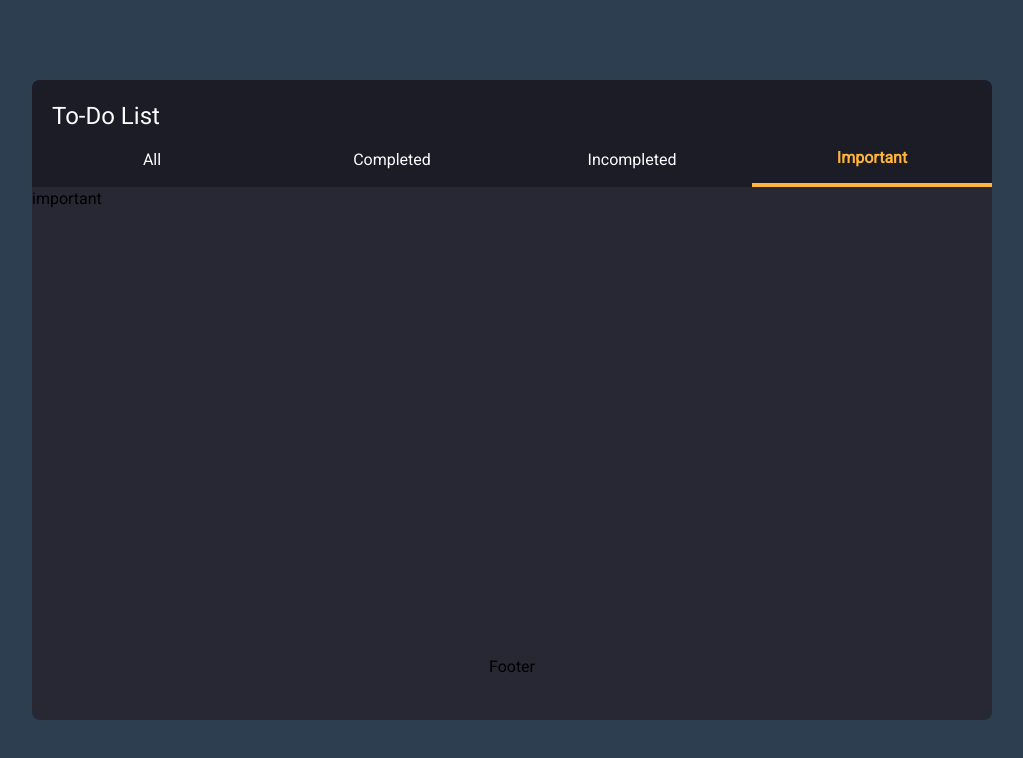
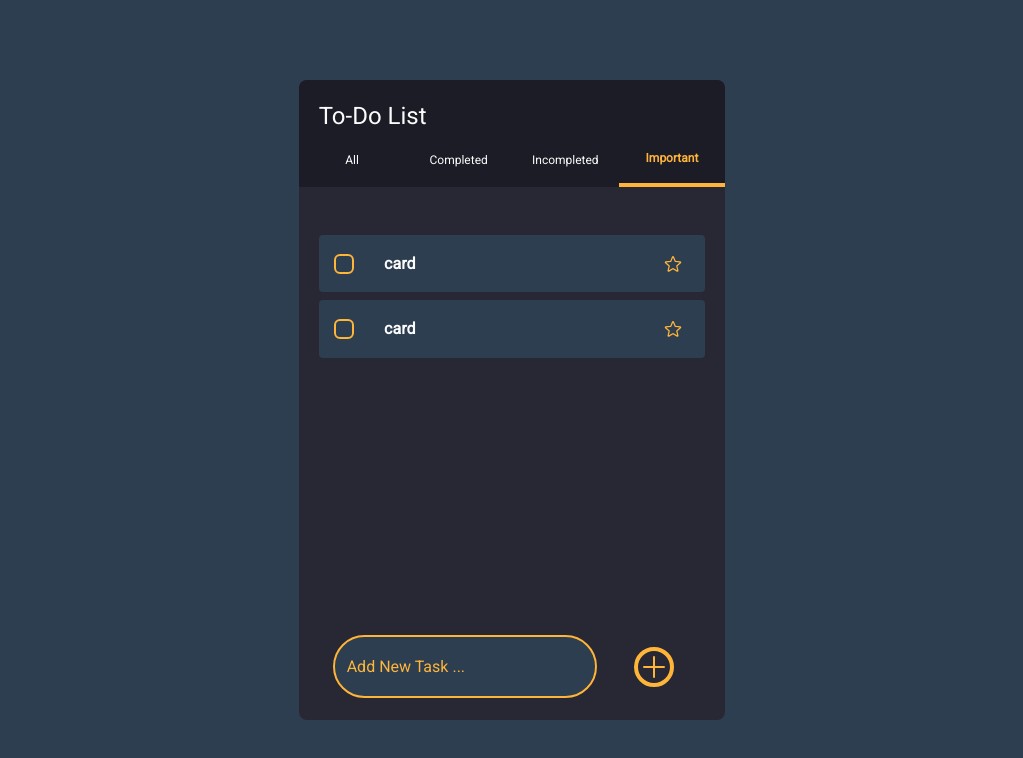
Before and after one commit to Riguidix/Note-React, a React (Create React App) app: page /important in a window 1280 px wide. Shown: the top 758 px of the page, without its empty margins (128-1151 px from the left). Built offline with nearby package versions, Linux system fonts and the light colour scheme.

Commit message:
Adding Card and Inputs

```diff
--- a/package.json
+++ b/package.json
@@ -3,6 +3,7 @@
   "version": "0.2.0",
   "private": true,
   "dependencies": {
+    "@heroicons/react": "^2.0.16",
     "@testing-library/jest-dom": "^5.16.5",
     "@testing-library/react": "^13.4.0",
     "@testing-library/user-event": "^13.5.0",
--- /dev/null
+++ b/src/components/AddButton.js
@@ -0,0 +1,11 @@
+import { PlusIcon } from '@heroicons/react/24/solid';
+
+function AddButton() {
+    return (
+        <div className="flex items-center justify-center h-full w-1/4">
+            <PlusIcon className="hover:bg-orange hover:text-white hover:font-bold hover:h-12 hover:w-12 border-4 border-orange h-10 rounded-full w-10 text-orange" />
+        </div>
+    );
+}
+
+export default AddButton;
--- /dev/null
+++ b/src/components/Card.js
@@ -0,0 +1,66 @@
+import { useState } from 'react';
+
+import { StarIcon, TrashIcon } from '@heroicons/react/24/outline';
+import { StarIcon as SolidStar } from '@heroicons/react/24/solid';
+
+function Card(props) {
+    const [isStar, setIsStar] = useState(props.important);
+    const [isChecked, setIsChecked] = useState(false);
+
+    const handleStarChange = () => {
+        setIsStar(!isStar)
+    }
+
+    const handleCheckboxChange = (event) => {
+        setIsChecked(event.target.checked);
+    }
+
+    return (
+        <div className="bg-gray-dark h-1/6 my-2 rounded w-full">
+            <div className="grid grid-cols-6 group h-full w-full">
+                <div className="col-span-5 flex items-center group-hover:col-span-4">
+                    <div className="flex items-center justify-around w-full">
+                        <input
+                            type="checkbox"
+                            id="checkbox"
+                            className="
+                                appearance-none border-orange border-2 flex h-5 items-center justify-center rounded-md w-5
+                                checked:before:content-['\2713'] checked:bg-orange checked:text-white
+                            "
+                            checked={isChecked}
+                            onChange={ handleCheckboxChange }
+                        />
+
+                        <label
+                            htmlFor="checkbox"
+                            className={
+                                isChecked
+                                    ? "line-through text-orange text-md font-bold w-3/4"
+                                    : "text-md text-white font-bold w-3/4"
+                            }
+                        >
+                            { props.label } card
+                        </label>
+                    </div>
+                </div>
+
+                <div
+                    onClick={ handleStarChange }
+                    className="flex items-center justify-center text-orange"
+                >
+                    {
+                        isStar
+                            ? <SolidStar className="h-5 w-5" />
+                            : <StarIcon className="h-5 w-5" />
+                    }
+                </div>
+
+                <div className="cursor-pointer items-center justify-center hidden group-hover:flex group-hover:bg-red">
+                    <TrashIcon className="text-white h-5 w-5" />
+                </div>
+            </div>
+        </div>
+    );
+}
+
+export default Card;
--- a/src/components/Footer.js
+++ b/src/components/Footer.js
@@ -1,7 +1,14 @@
+import Input from './Input';
+import AddButton from './AddButton';
+
 function Footer() {
     return (
-        <div className="flex items-center justify-center h-full rounded-b-lg w-full">
-            Footer
+        <div className="flex items-center justify-center h-full p-6 rounded-b-lg w-full">
+            <div className="flex items-center justify-around h-full w-full">
+                <Input />
+
+                <AddButton />
+            </div>
         </div>
     );
 }
--- /dev/null
+++ b/src/components/Input.js
@@ -0,0 +1,20 @@
+import { useState } from 'react';
+
+function Input() {
+    const [value, setValue] = useState("");
+
+    return (
+        <div className="h-full px-3 w-3/4">
+            <input
+                className="bg-gray-dark outline-orange outline outline-2 h-full rounded-full py-1 px-3 placeholder:text-orange text-orange w-full"
+                placeholder="Add New Task ..."
+                value={ value }
+                onChange={ (event) => setValue(event.target.value) }
+            />
+
+            { value }
+        </div>
+    );
+}
+
+export default Input;
--- a/src/components/Link.js
+++ b/src/components/Link.js
@@ -6,7 +6,7 @@ function Link(props) {
             to={ props.to }
             className={
                 ({ isActive }) => {
-                    const style = "flex items-center justify-center h-full w-full"
+                    const style = "flex items-center justify-center h-full text-xs w-full"
                     const activeStyles = "border-b-4 border-orange font-bold text-orange"
 
                     return isActive ? activeStyles + " " + style : style
--- a/src/layouts/Main.js
+++ b/src/layouts/Main.js
@@ -5,7 +5,7 @@ import FooterContent from '../components/Footer';
 
 function Main() {
     return (
-        <div className="bg-blue grid grid-rows-6 container h-4/5 rounded-lg w-3/4">
+        <div className="bg-blue grid grid-rows-6 container h-4/5 rounded-lg w-3/4 lg:w-1/3">
             <div className="row-span-1">
                 <HeaderContent />
             </div>
@@ -14,7 +14,7 @@ function Main() {
                 <Outlet />
             </div>
 
-            <div className="row-span-1">
+            <div className="flex items-center justify-center row-span-1">
                 <FooterContent />
             </div>
         </div>
--- a/src/pages/Home.js
+++ b/src/pages/Home.js
@@ -1,9 +1,12 @@
+import Card from '../components/Card';
+
 function Home(props) {
-  return (
-    <div>
-        { props.page }
-    </div>
-  )
+    return (
+        <div className="h-full overflow-y-auto py-10 px-5 w-full">
+            <Card />
+            <Card />
+        </div>
+    );
 }
 
-export default Home
+export default Home;
```
Also changed, not shown: 1 other file (tests, documents, lock files or other folders).
